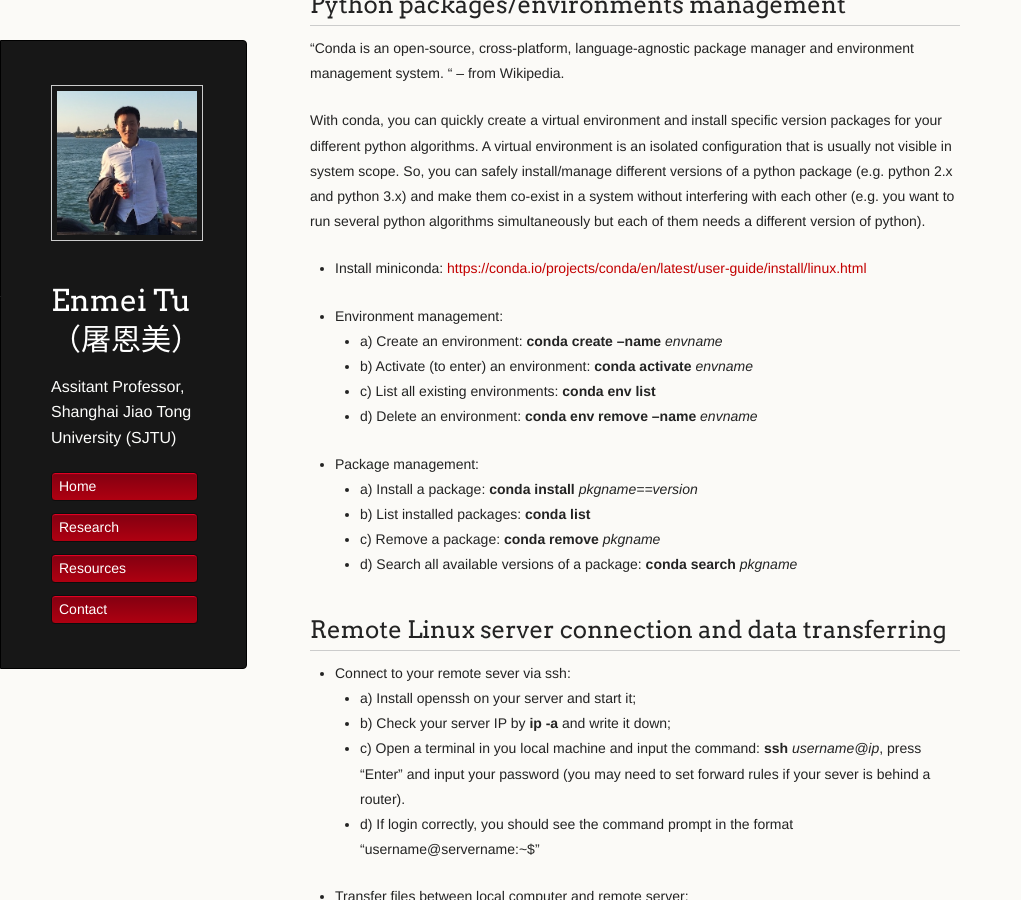
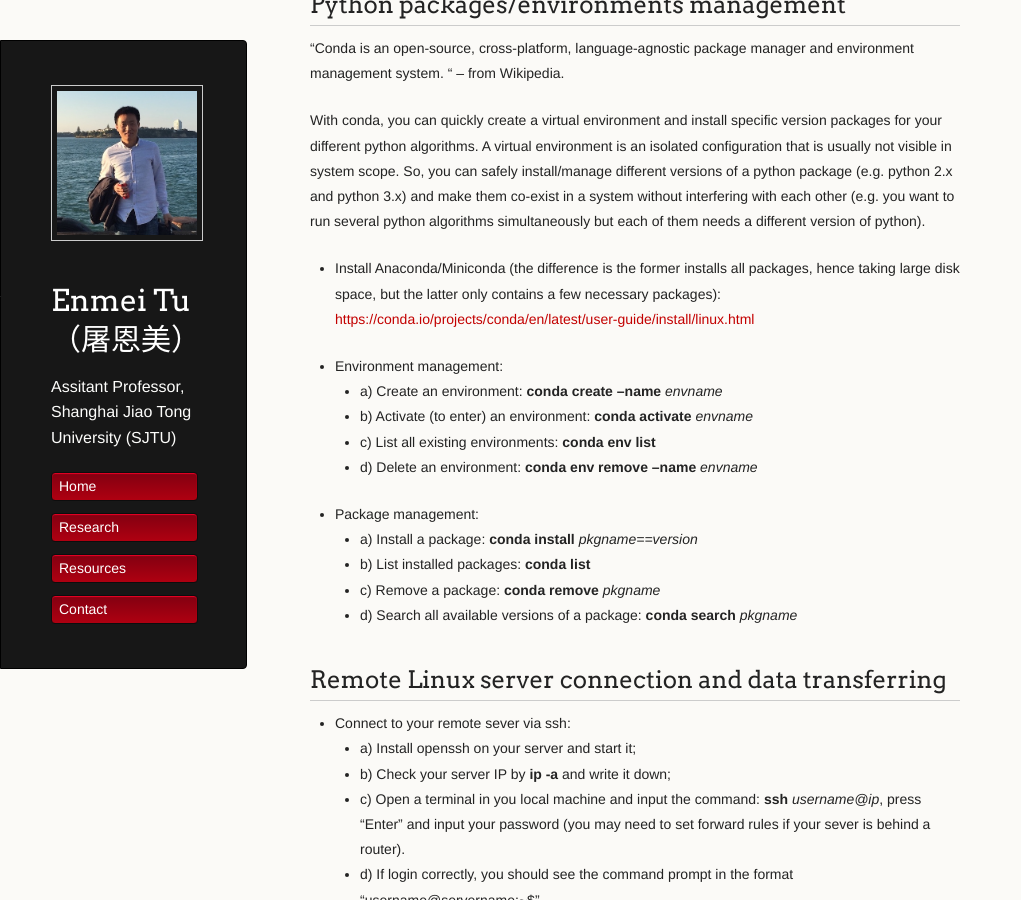
Before and after one commit to hellotem/enmeitu.github.io, a Jekyll site: the page built from resource/linux.md, in a window 1280 px wide and 900 px high, scrolled down 1663 px. Shown: the whole window, without its empty margins (0-1021 px from the left). Built offline with Jekyll 4.4.1, drawn with Linux system fonts in a browser that asks for light colours; our own code applies the rules of GitHub Pages for plain Markdown files.

Commit message:
Update linux.md

```diff
--- a/resource/linux.md
+++ b/resource/linux.md
@@ -54,7 +54,7 @@
 
 With conda, you can quickly create a virtual environment and install specific version packages for your different python algorithms. A virtual environment is an isolated configuration that is usually not visible in system scope. So, you can safely install/manage different versions of a python package (e.g. python 2.x and python 3.x) and make them co-exist in a system without interfering with each other (e.g. you want to run several python algorithms simultaneously but each of them needs a different version of python).
 
-* Install miniconda: [https://conda.io/projects/conda/en/latest/user-guide/install/linux.html](https://conda.io/projects/conda/en/latest/user-guide/install/linux.html)
+* Install Anaconda/Miniconda (the difference is the former installs all packages, hence taking large disk space, but the latter only contains a few necessary packages): [https://conda.io/projects/conda/en/latest/user-guide/install/linux.html](https://conda.io/projects/conda/en/latest/user-guide/install/linux.html)
 
 * Environment management:
   - a) Create an environment: **conda create --name** _envname_
```
